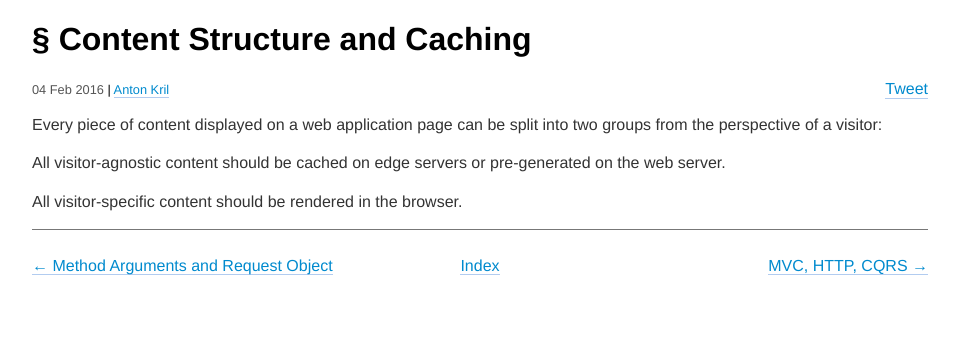
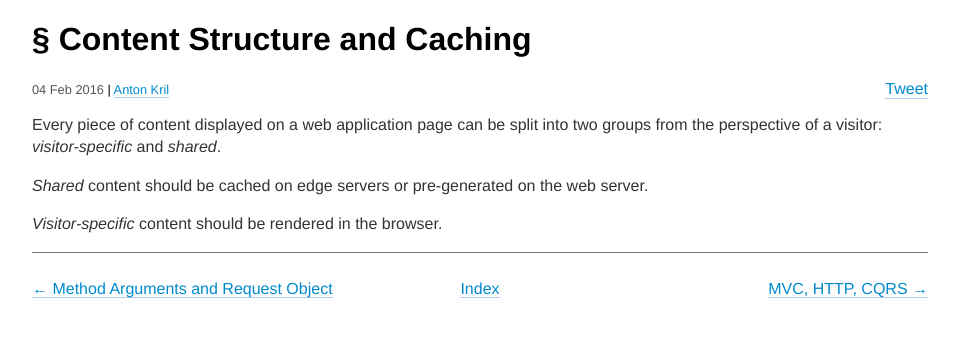
Before and after one commit to antonkril/antonkril.github.io, a Jekyll site: the page built from _posts/2016-2-4-content-structure-and-caching.md, in a window 1280 px wide. Shown: the top 337 px of the page, without its empty margins (160-1119 px from the left). Built offline with Jekyll 4.4.1, drawn with Linux system fonts in a browser that asks for light colours; comment, search, counter and statistics services are not loaded.

Commit message:
Cleanup content caching

```diff
--- a/_posts/2016-2-4-content-structure-and-caching.md
+++ b/_posts/2016-2-4-content-structure-and-caching.md
@@ -3,8 +3,8 @@
 title: Content Structure and Caching
 ---
 
-Every piece of content displayed on a web application page can be split into two groups from the perspective of a visitor:
+Every piece of content displayed on a web application page can be split into two groups from the perspective of a visitor: _visitor-specific_ and _shared_.
 
-All visitor-agnostic content should be cached on edge servers or pre-generated on the web server.
+_Shared_ content should be cached on edge servers or pre-generated on the web server.
 
-All visitor-specific content should be rendered in the browser.
+_Visitor-specific_ content should be rendered in the browser.
```
